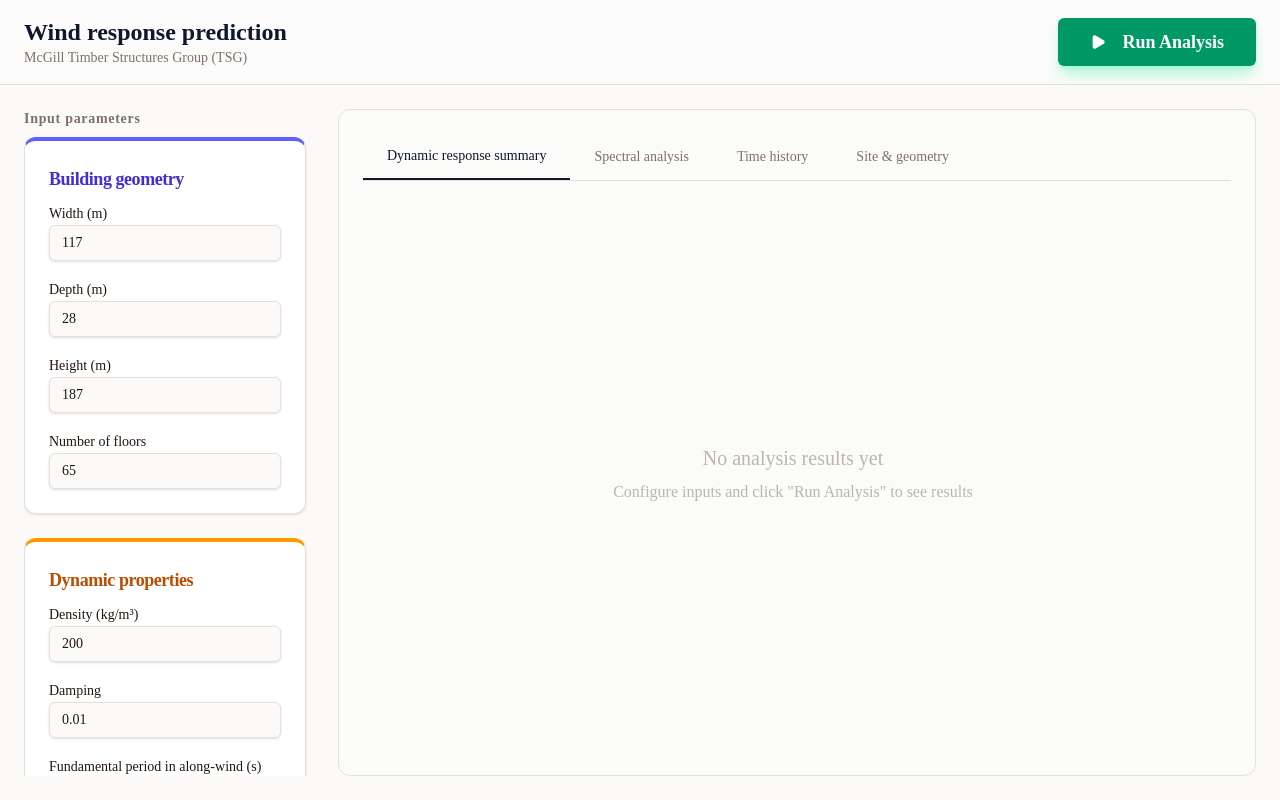
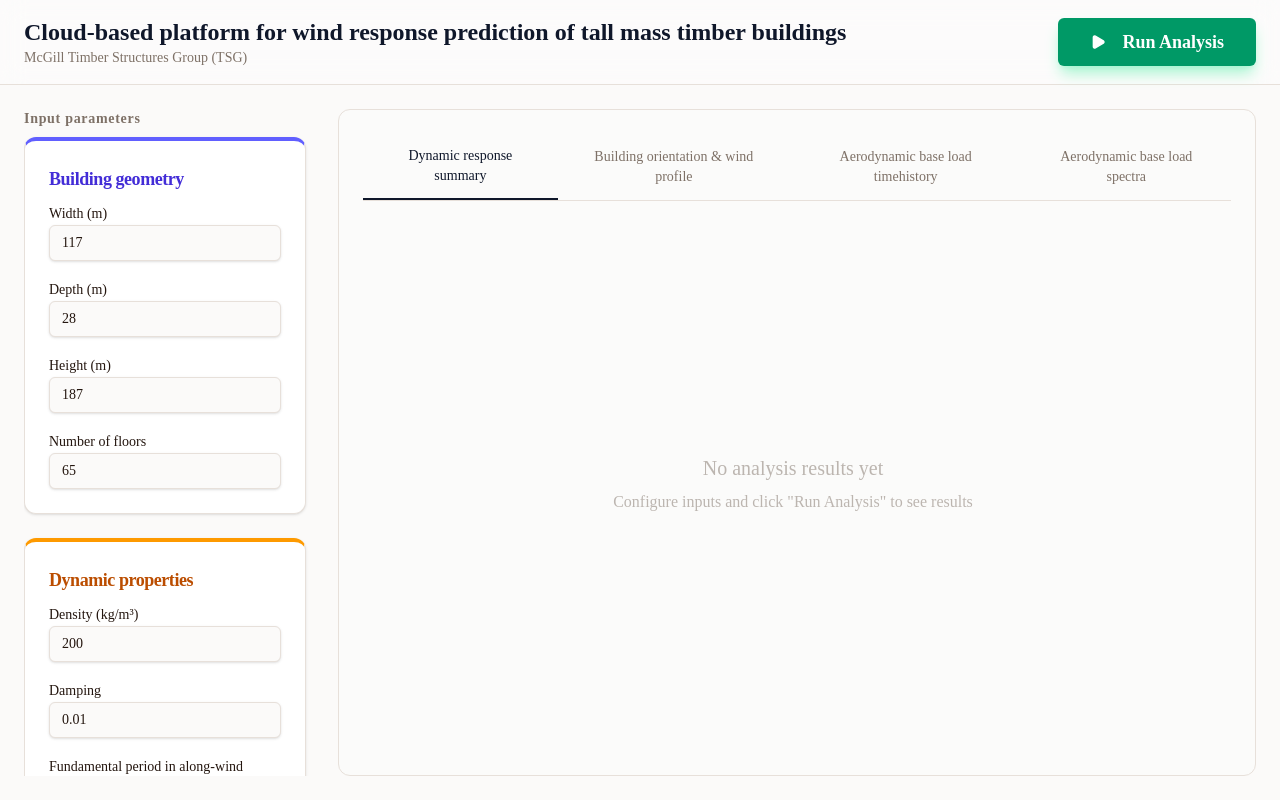
Before and after one commit to MilkiyasGebru/AeroCalc, a React (Vite) app in the folder frontend/: page / in a window 1280 px wide. Built offline with nearby package versions, Linux system fonts and the light colour scheme.

Commit message:
Fixed the inputs

```diff
--- a/frontend/src/App.tsx
+++ b/frontend/src/App.tsx
@@ -26,7 +26,7 @@ function App() {
           <header className="border-b border-border bg-card/30 backdrop-blur-md z-10 py-4 px-6 flex-shrink-0">
               <div className="max-w-7xl mx-auto flex flex-col md:flex-row justify-between items-center gap-4 w-full">
                   <div>
-                      <h1 className="text-2xl font-bold text-primary">Wind response prediction</h1>
+                      <h1 className="text-2xl font-bold text-primary">Cloud-based platform for wind response prediction of tall mass timber buildings</h1>
                       <p className="text-sm text-muted-foreground">McGill Timber Structures Group (TSG)</p>
                   </div>
                   <Button
--- a/frontend/src/components/inputs/DynamicPropertiesCard.tsx
+++ b/frontend/src/components/inputs/DynamicPropertiesCard.tsx
@@ -25,7 +25,7 @@ export default function DynamicPropertiesCard() {
               id="density"
               type="number"
               value={buildingDensity}
-              onChange={(e) => setBuildingDensity(Number(parseFloat(e.target.value).toFixed(3)))}
+              onChange={(e) => setBuildingDensity(Number(parseFloat(e.target.value).toFixed(2)))}
               className="bg-background border-border"
             />
           </div>
@@ -35,27 +35,27 @@ export default function DynamicPropertiesCard() {
               id="damping"
               type="number"
               value={damping}
-              onChange={(e) => setDamping(Number(parseFloat(e.target.value).toFixed(3)))}
+              onChange={(e) => setDamping(Number(parseFloat(e.target.value).toFixed(4)))}
               className="bg-background border-border"
             />
           </div>
           <div className="space-y-2">
-            <Label htmlFor="Talong">Fundamental period in along-wind (s)</Label>
+            <Label htmlFor="Talong">Fundamental period in along-wind direction (s)</Label>
             <Input
               id="Talong"
               type="number"
               value={Talong}
-              onChange={(e) => setTalong(Number(parseFloat(e.target.value).toFixed(3)))}
+              onChange={(e) => setTalong(Number(parseFloat(e.target.value).toFixed(2)))}
               className="bg-background border-border"
             />
           </div>
           <div className="space-y-2">
-            <Label htmlFor="Tacross">Fundamental period in across-wind (s)</Label>
+            <Label htmlFor="Tacross">Fundamental period in across-wind direction (s)</Label>
             <Input
               id="Tacross"
               type="number"
               value={Tacross}
-              onChange={(e) => setTacross(Number(parseFloat(e.target.value).toFixed(3)))}
+              onChange={(e) => setTacross(Number(parseFloat(e.target.value).toFixed(2)))}
               className="bg-background border-border"
             />
           </div>
@@ -65,7 +65,7 @@ export default function DynamicPropertiesCard() {
               id="Ttorsion"
               type="number"
               value={Ttorsion}
-              onChange={(e) => setTtorsion(Number(parseFloat(e.target.value).toFixed(3)))}
+              onChange={(e) => setTtorsion(Number(parseFloat(e.target.value).toFixed(2)))}
               className="bg-background border-border"
             />
           </div>
--- a/frontend/src/components/inputs/ExperimentalCard.tsx
+++ b/frontend/src/components/inputs/ExperimentalCard.tsx
@@ -96,18 +96,18 @@ export default function ExperimentalCard() {
                             checked={calcType === "external"}
                             onCheckedChange={() => setCalcType(calcType === "external" ? "none" : "external")}
                         />
-                        <Label htmlFor="external-upload" className="cursor-pointer">Upload custom time history</Label>
+                        <Label htmlFor="external-upload" className="cursor-pointer">Upload custom Aeodynamic base load timehistory</Label>
                     </div>
                 </div>
 
                 {calcType === "external" && (
                     <div className="pt-2 space-y-4 border-t border-border mt-4">
                         <div className="grid grid-cols-1 gap-2">
+                            <Button variant="outline" size="sm" onClick={() => setShowFile2(true)} className={file2 ? "border-primary text-primary" : ""}>
+                                {file2 ? `Along: ${file2.name}` : "Upload along wind"}
+                            </Button>
                             <Button variant="outline" size="sm" onClick={() => setShowFile1(true)} className={file1 ? "border-primary text-primary" : ""}>
                                 {file1 ? `Across: ${file1.name}` : "Upload across wind"}
-                            </Button>
-                            <Button variant="outline" size="sm" onClick={() => setShowFile2(true)} className={file2 ? "border-primary text-primary" : ""}>
-                                {file2 ? `Along: ${file2.name}` : "Upload along wind"}
                             </Button>
                             <Button variant="outline" size="sm" onClick={() => setShowFile3(true)} className={file3 ? "border-primary text-primary" : ""}>
                                 {file3 ? `Torsion: ${file3.name}` : "Upload torsion wind"}
@@ -124,7 +124,7 @@ export default function ExperimentalCard() {
                                 id="expSpeed"
                                 type="number"
                                 value={experimentalMeanSpeed}
-                                onChange={(e) => setExperimentalMeanSpeed(Number(parseFloat(e.target.value).toFixed(3)))}
+                                onChange={(e) => setExperimentalMeanSpeed(Number(parseFloat(e.target.value).toFixed(2)))}
                                 className="bg-background border-border"
                             />
                         </div>
@@ -134,7 +134,7 @@ export default function ExperimentalCard() {
                                 id="expFreq"
                                 type="number"
                                 value={experimentalFrequency}
-                                onChange={(e) => setExperimentalFrequency(Number(parseFloat(e.target.value).toFixed(3)))}
+                                onChange={(e) => setExperimentalFrequency(Number(parseFloat(e.target.value).toFixed(2)))}
                                 className="bg-background border-border"
                             />
                         </div>
--- a/frontend/src/components/inputs/GeometryCard.tsx
+++ b/frontend/src/components/inputs/GeometryCard.tsx
@@ -20,7 +20,7 @@ export default function GeometryCard() {
               id="width"
               type="number"
               value={width}
-              onChange={(e) => setWidth(Number(parseFloat(e.target.value).toFixed(3)))}
+              onChange={(e) => setWidth(Number(parseFloat(e.target.value).toFixed(2)))}
               className="bg-background border-border"
             />
           </div>
@@ -30,7 +30,7 @@ export default function GeometryCard() {
               id="depth"
               type="number"
               value={depth}
-              onChange={(e) => setDepth(Number(parseFloat(e.target.value).toFixed(3)))}
+              onChange={(e) => setDepth(Number(parseFloat(e.target.value).toFixed(2)))}
               className="bg-background border-border"
             />
           </div>
@@ -40,7 +40,7 @@ export default function GeometryCard() {
               id="height"
               type="number"
               value={height}
-              onChange={(e) => setHeight(Number(parseFloat(e.target.value).toFixed(3)))}
+              onChange={(e) => setHeight(Number(parseFloat(e.target.value).toFixed(2)))}
               className="bg-background border-border"
             />
           </div>
--- a/frontend/src/components/outputs/OutputTabs.tsx
+++ b/frontend/src/components/outputs/OutputTabs.tsx
@@ -48,9 +48,10 @@ export default function OutputTabs() {
 
     const tabs = [
         { id: "overview", label: "Dynamic response summary" },
-        { id: "spectral", label: "Spectral analysis" },
-        { id: "history", label: "Time history" },
-        { id: "site", label: "Site & geometry" },
+        { id: "site", label: "Building orientation & wind profile" },
+        { id: "history", label: "Aerodynamic base load timehistory" },
+        { id: "spectral", label: "Aerodynamic base load spectra" },
+
     ];
 
     const hasResults = ar !== null || experimentalAr !== null;
@@ -93,31 +94,31 @@ export default function OutputTabs() {
                 {activeTab === "spectral" && hasResults && (
                     <div className="space-y-8 animate-in fade-in duration-500">
                         <div className="grid grid-cols-1 xl:grid-cols-2 gap-8">
+                            {experimentalAlongPsds.length > 0 && (
+                                <div className="flex flex-col items-center">
+                                    <PSDGraph psds={[]} experimentalPsds={experimentalAlongPsds} graphType="Along" />
+                                </div>
+                            )}
                             <div className="flex flex-col items-center">
                                 <PSDGraph psds={acrossPsds} experimentalPsds={experimentalAcrossPsds} graphType="Across" />
                             </div>
                             <div className="flex flex-col items-center">
                                 <PSDGraph psds={torsionPsds} experimentalPsds={experimentalTorsionPsds} graphType="Torsion" />
                             </div>
-                            {experimentalAlongPsds.length > 0 && (
-                                <div className="flex flex-col items-center">
-                                    <PSDGraph psds={[]} experimentalPsds={experimentalAlongPsds} graphType="Along" />
-                                </div>
-                            )}
                         </div>
                     </div>
                 )}
 
                 {activeTab === "history" && hasResults && (
                     <div className="space-y-6 animate-in fade-in duration-500">
+                        {myData.length > 0 && (
+                            <Card className="bg-card border-border p-2">
+                                <MGraphs graph_data={{ val: myData, Mtype: "MY" }} />
+                            </Card>
+                        )}
                         {mxData.length > 0 && (
                             <Card className="bg-card border-border p-2">
                                 <MGraphs graph_data={{ val: mxData, Mtype: "MX" }} />
-                            </Card>
-                        )}
-                        {myData.length > 0 && (
-                            <Card className="bg-card border-border p-2">
-                                <MGraphs graph_data={{ val: myData, Mtype: "MY" }} />
                             </Card>
                         )}
                         {mzData.length > 0 && (
@@ -127,7 +128,7 @@ export default function OutputTabs() {
                         )}
                         {mxData.length === 0 && myData.length === 0 && mzData.length === 0 && (
                             <div className="text-center p-12 text-muted-foreground">
-                                No time history data available. Use experimental data to see these graphs.
+                                No Aerodynamic base load timehistory data available. Use experimental data to see these graphs.
                             </div>
                         )}
                     </div>
```
Also changed, not shown: frontend/src/components/ResultsCard.tsx (+8 -8 lines), frontend/src/components/inputs/WindClimateCard.tsx (+5 -5 lines).
